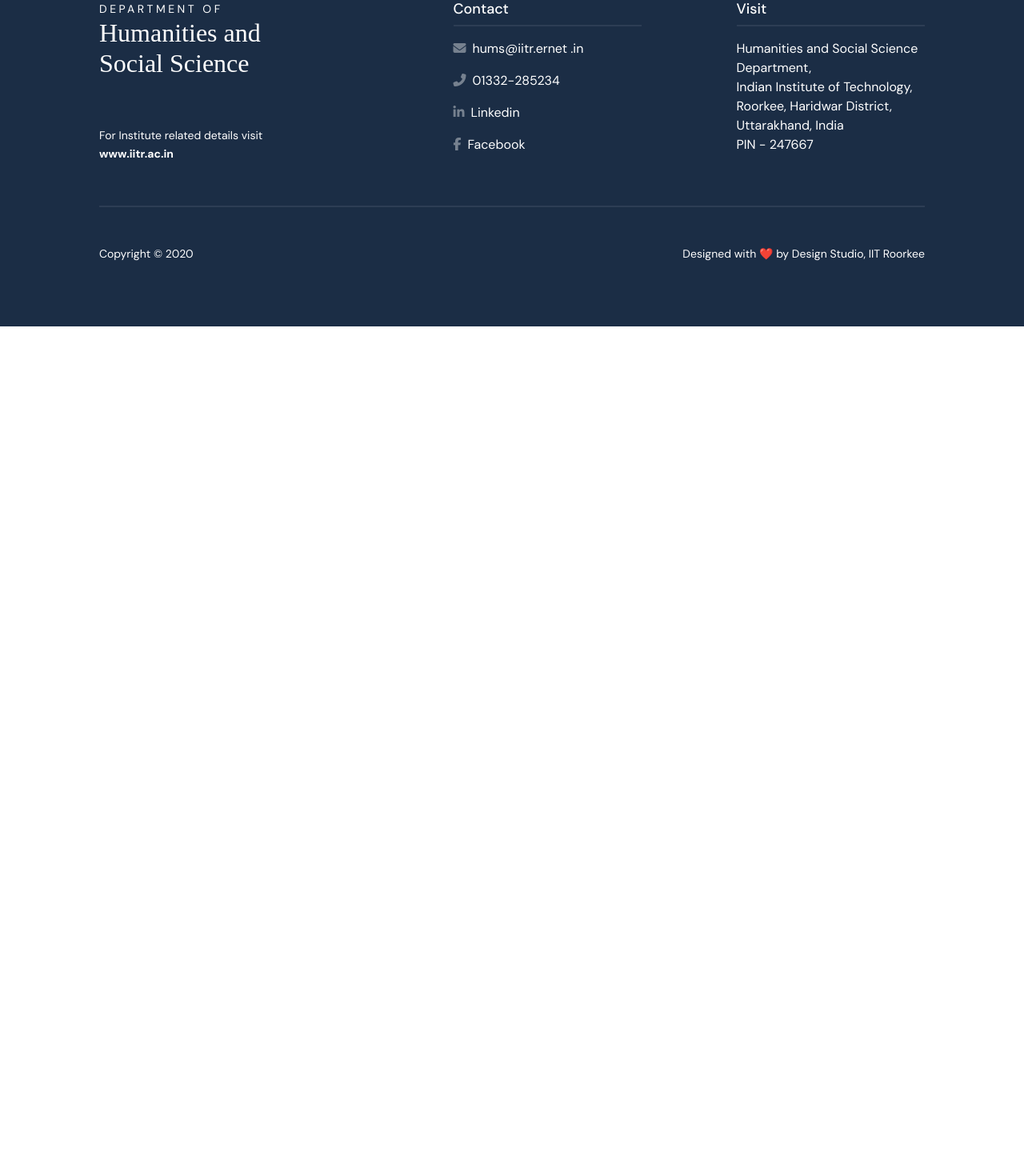
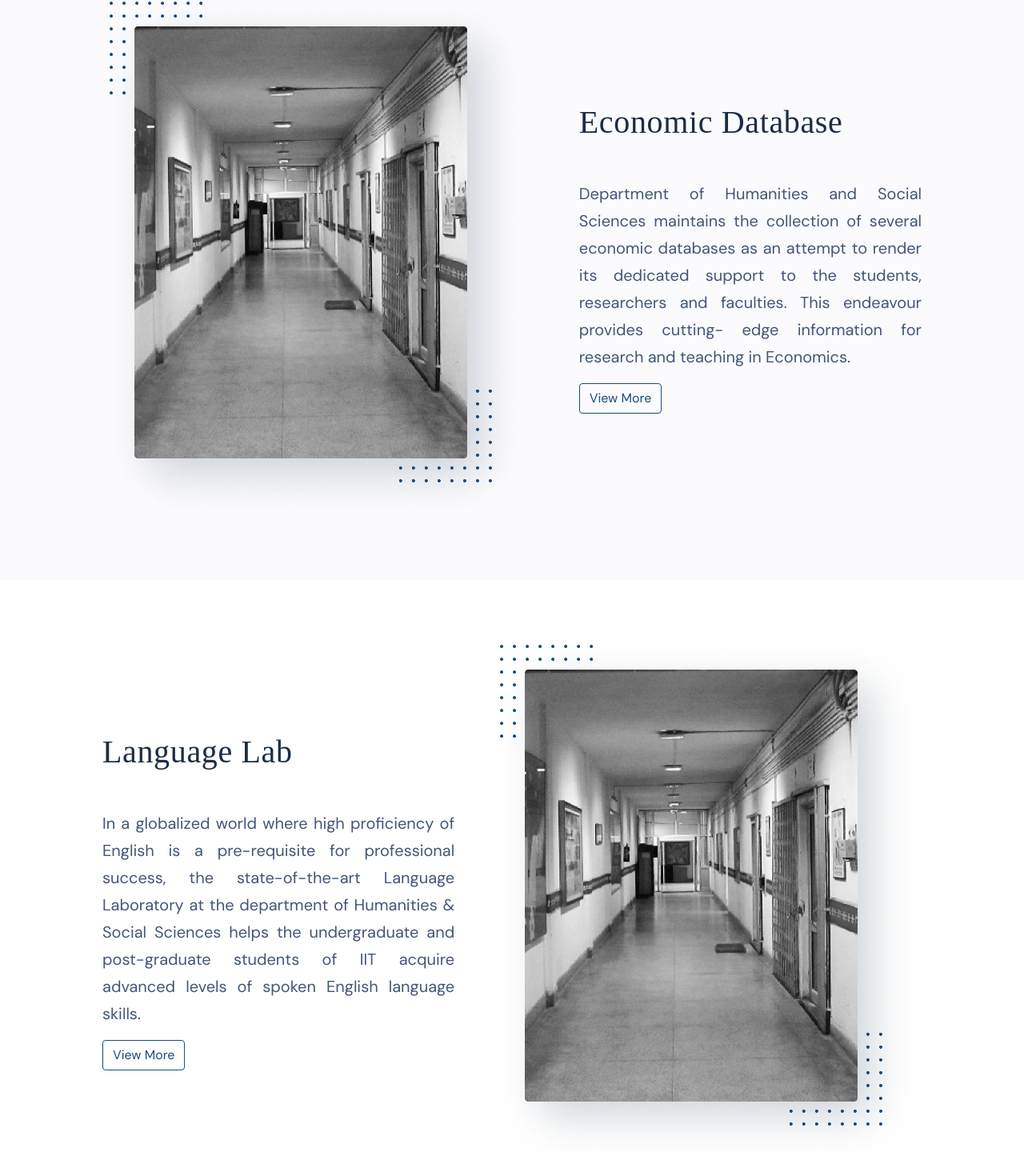
Before and after one commit to Anandjeechoubey/HSS-frontend, a React (Create React App) app: page /facilities in a window 1280 px wide. Shown: the part 911-2381 px from the top of the page at 80% size. Before the commit the page ends 1319 px from the top, so only its background shows below. Built offline with nearby package versions, Linux system fonts and the light colour scheme.

Commit message:
feat: facilities page

```diff
--- a/src/pages/facilities.js
+++ b/src/pages/facilities.js
@@ -1,5 +1,7 @@
 import React from "react";
 import HeroSection from "components/hero";
+import history from "assets/images/history.png";
+import Button from "react-bootstrap/Button";
 
 function Facilities() {
   return (
@@ -15,6 +17,74 @@
           literature, ecocriticism, and linguistics.
         </p>
       </HeroSection>
+
+      <section className="padded-container d-flex align-items-center flex-wrap flex-md-nowrap grey-section">
+        <img className="home--hist-img" src={history} />
+        <div>
+          <h1 className="section-heading">Economic Database</h1>
+          <p className="section-content">
+            Department of Humanities and Social Sciences maintains the
+            collection of several economic databases as an attempt to render its
+            dedicated support to the students, researchers and faculties. This
+            endeavour provides cutting- edge information for research and
+            teaching in Economics.
+          </p>
+          <Button variant="outline-primary" href="#">
+            View More
+          </Button>
+        </div>
+      </section>
+
+      <section className="padded-container d-flex align-items-center flex-wrap flex-md-nowrap">
+        <div>
+          <h1 className="section-heading">Language Lab</h1>
+          <p className="section-content">
+            In a globalized world where high proficiency of English is a
+            pre-requisite for professional success, the state-of-the-art
+            Language Laboratory at the department of Humanities & Social
+            Sciences helps the undergraduate and post-graduate students of IIT
+            acquire advanced levels of spoken English language skills.
+          </p>
+          <Button variant="outline-primary" href="#">
+            View More
+          </Button>
+        </div>
+        <img className="home--hist-img mr-0 ml-5" src={history} />
+      </section>
+
+      <section className="padded-container d-flex align-items-center flex-wrap flex-md-nowrap grey-section">
+        <img className="home--hist-img" src={history} />
+        <div>
+          <h1 className="section-heading">Dedicated Library, Computer Lab</h1>
+          <p className="section-content">
+            In a globalized world where high proficiency of English is a
+            pre-requisite for professional success, the state-of-the-art
+            Language Laboratory at the department of Humanities & Social
+            Sciences helps the undergraduate and post-graduate students of IIT
+            acquire advanced levels of spoken English language skills.
+          </p>
+          <Button variant="outline-primary" href="#">
+            View More
+          </Button>
+        </div>
+      </section>
+
+      <section className="padded-container d-flex align-items-center flex-wrap flex-md-nowrap">
+        <div>
+          <h1 className="section-heading">Psychology Lab</h1>
+          <p className="section-content">
+            This laboratory has been created at the Department of HSS as a
+            modest facility to conduct research and give training to the
+            students and faculty. It was established in the year 1971 with the
+            objective of providing theoretical and practical understanding of
+            behavioral aspects of an individual as well as of the group.
+          </p>
+          <Button variant="outline-primary" href="#">
+            View More
+          </Button>
+        </div>
+        <img className="home--hist-img mr-0 ml-5" src={history} />
+      </section>
     </>
   );
 }
```
